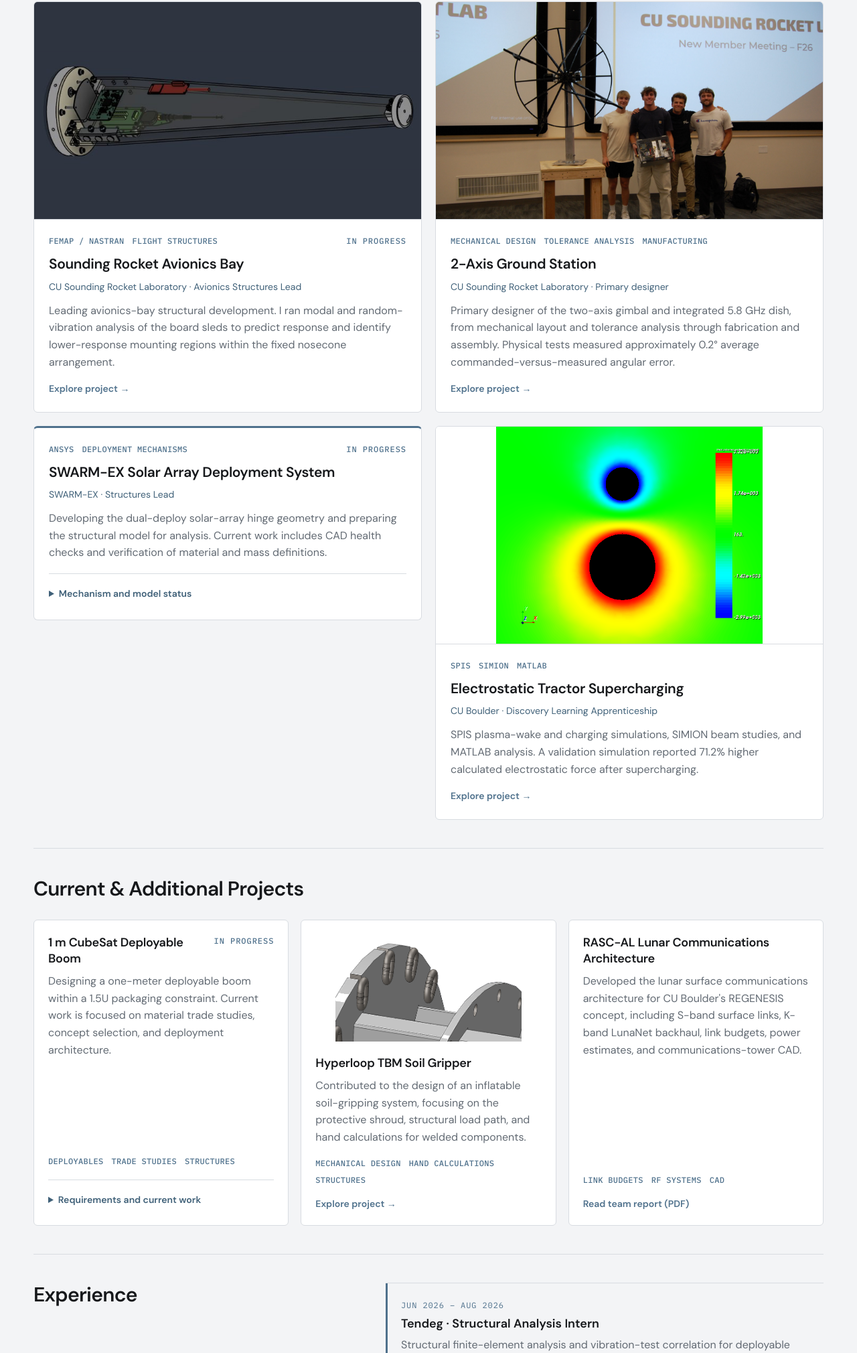
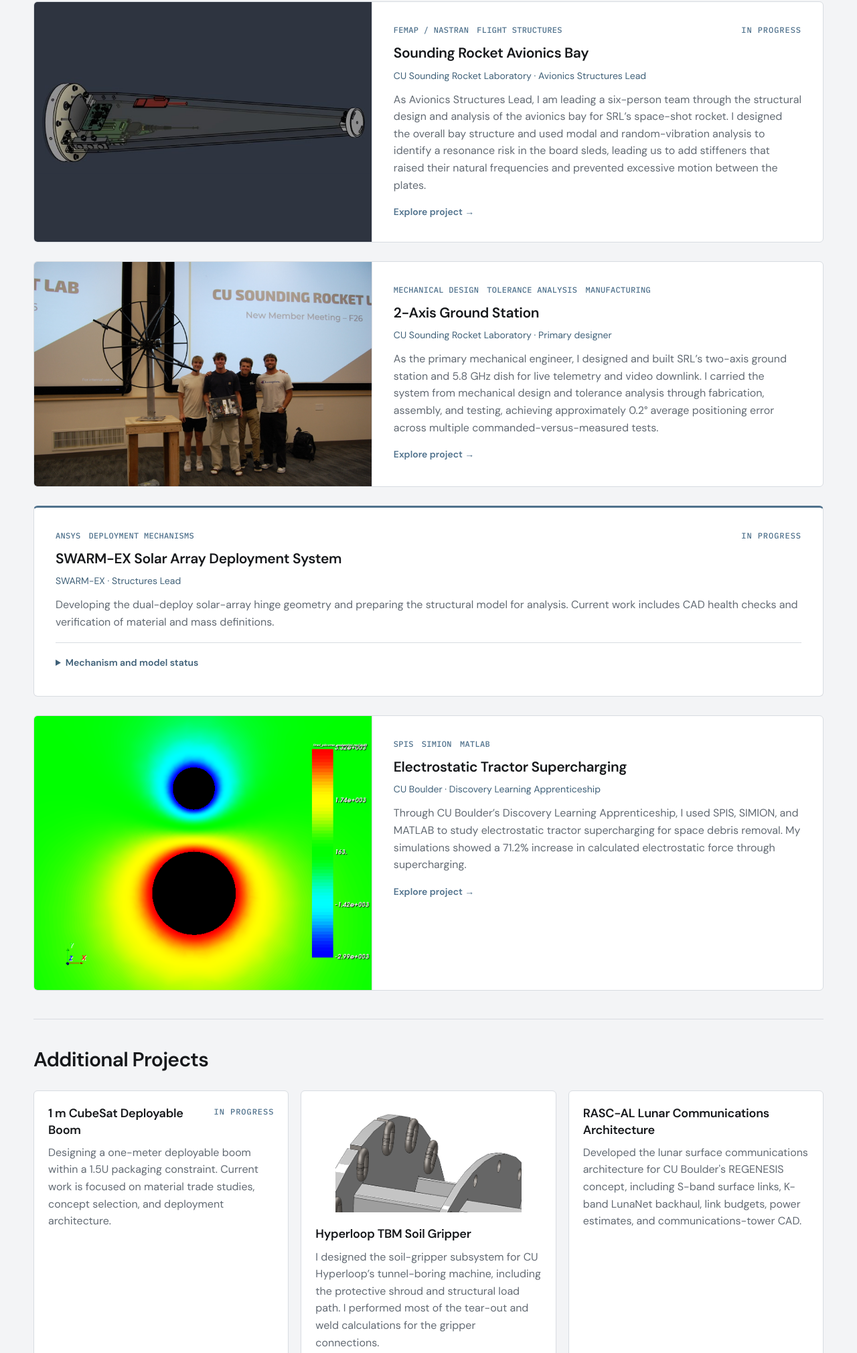
Before and after one commit to LandonHolligan/LandonHolligan.github.io, a plain HTML site: page index.html in a window 1280 px wide. Shown: the part 487-2507 px from the top of the page at 67% size. Drawn offline with Linux system fonts and the light colour scheme.

Commit message:
Add files via upload

```diff
--- a/index.html
+++ b/index.html
@@ -55,11 +55,9 @@
 </section>
 <section class="section" id="projects">
 <div class="section-title">
-<h2>
-          Projects
-        </h2>
+<h2>Highlighted Projects</h2>
 </div>
-<div class="project-grid">
+<div class="project-grid highlighted-projects">
 <article class="project-card">
 <div class="project-image cad-image">
 <img alt="Sounding rocket avionics bay CAD and structural design" decoding="async" height="233" src="assets/images/Av_Bay.png" width="756"/>
@@ -81,7 +79,7 @@
 <h3>
               Sounding Rocket Avionics Bay
             </h3><p class="project-role">CU Sounding Rocket Laboratory · Avionics Structures Lead</p>
-<p>Leading avionics-bay structural development. I ran modal and random-vibration analysis of the board sleds to predict response and identify lower-response mounting regions within the fixed nosecone arrangement.</p>
+<p>As Avionics Structures Lead, I am leading a six-person team through the structural design and analysis of the avionics bay for SRL’s space-shot rocket. I designed the overall bay structure and used modal and random-vibration analysis to identify a resonance risk in the board sleds, leading us to add stiffeners that raised their natural frequencies and prevented excessive motion between the plates.</p>
 <a class="project-link" href="avionics-bay.html">Explore project →</a>
 </div>
 </article>
@@ -104,7 +102,7 @@
 <h3>
               2-Axis Ground Station
             </h3><p class="project-role">CU Sounding Rocket Laboratory · Primary designer</p>
-<p>Primary designer of the two-axis gimbal and integrated 5.8 GHz dish, from mechanical layout and tolerance analysis through fabrication and assembly. Physical tests measured approximately 0.2° average commanded-versus-measured angular error.</p>
+<p>As the primary mechanical engineer, I designed and built SRL’s two-axis ground station and 5.8 GHz dish for live telemetry and video downlink. I carried the system from mechanical design and tolerance analysis through fabrication, assembly, and testing, achieving approximately 0.2° average positioning error across multiple commanded-versus-measured tests.</p>
 <a class="project-link" href="ground-station.html">Explore project →</a>
 </div>
 </article>
@@ -146,7 +144,7 @@
 <h3>
               Electrostatic Tractor Supercharging
             </h3><p class="project-role">CU Boulder · Discovery Learning Apprenticeship</p>
-<p>SPIS plasma-wake and charging simulations, SIMION beam studies, and MATLAB analysis. A validation simulation reported 71.2% higher calculated electrostatic force after supercharging.</p>
+<p>Through CU Boulder’s Discovery Learning Apprenticeship, I used SPIS, SIMION, and MATLAB to study electrostatic tractor supercharging for space debris removal. My simulations showed a 71.2% increase in calculated electrostatic force through supercharging.</p>
 <a class="project-link" href="dla.html">Explore project →</a>
 </div>
 </article>
@@ -154,7 +152,7 @@
 </section>
 <section class="section">
 <div class="section-title">
-<h2>Current &amp; Additional Projects</h2>
+<h2>Additional Projects</h2>
 </div>
 <div class="compact-project-grid">
 <article class="compact-project">
@@ -188,11 +186,7 @@
 <h3>
             Hyperloop TBM Soil Gripper
           </h3>
-<p>
-            Contributed to the design of an inflatable soil-gripping system,
-            focusing on the protective shroud, structural load path, and hand
-            calculations for welded components.
-          </p>
+<p>I designed the soil-gripper subsystem for CU Hyperloop’s tunnel-boring machine, including the protective shroud and structural load path. I performed most of the tear-out and weld calculations for the gripper connections.</p>
 <div class="project-meta">
 <span>
               MECHANICAL DESIGN
@@ -277,7 +271,6 @@
             </h3>
 <p>Designed the payload housing and overall payload structure for the Crazy 8s high-altitude balloon project, with structural hand calculations and testing.</p>
 </div>
-
 <a class="project-link" href="balloon-payload.html">Explore project →</a></article>
 </div>
 </section>
--- a/styles.css
+++ b/styles.css
@@ -966,3 +966,17 @@ section[id] { scroll-margin-top: 24px; }
 .downloads a { display: block; width: fit-content; color: var(--blue-dark); text-decoration: underline; text-underline-offset: 3px; margin: 14px 0; }
 @media(max-width:560px) { .case-result { padding: 12px 16px; } .earlier-image { width: 100%; height: 180px; } .case-section h2 { font-size: 24px; } .case-main { overflow-wrap: anywhere; } }
 @media print { .site-header, .back-link, .downloads, footer { display: none; } .case-main { width: 100%; } .case-section, figure { break-inside: avoid; } body { background: white; } }
+
+/* Highlighted projects: wide cards, one project per row. */
+.highlighted-projects { grid-template-columns: minmax(0, 1fr); gap: 28px; }
+.highlighted-projects .project-card { display: grid; grid-template-columns: minmax(0, 0.9fr) minmax(0, 1.2fr); align-items: stretch; }
+.highlighted-projects .project-image { height: 100%; min-height: 290px; aspect-ratio: auto; border-bottom: 0; border-right: 1px solid var(--border); }
+.highlighted-projects .project-image img { width: 100%; height: 100%; object-fit: contain; }
+.highlighted-projects .hardware-image img { object-fit: cover; }
+.highlighted-projects .project-body { padding: 32px; }
+.highlighted-projects .text-project { grid-template-columns: minmax(0, 1fr); }
+@media (max-width: 720px) {
+  .highlighted-projects .project-card { grid-template-columns: minmax(0, 1fr); }
+  .highlighted-projects .project-image { height: 240px; min-height: 0; border-right: 0; border-bottom: 1px solid var(--border); }
+  .highlighted-projects .project-body { padding: 24px; }
+}
```
Also changed, not shown: avionics-bay.html (+4 -3 lines), dla.html (+4 -3 lines), ground-station.html (+4 -3 lines), hyperloop.html (+4 -3 lines).
